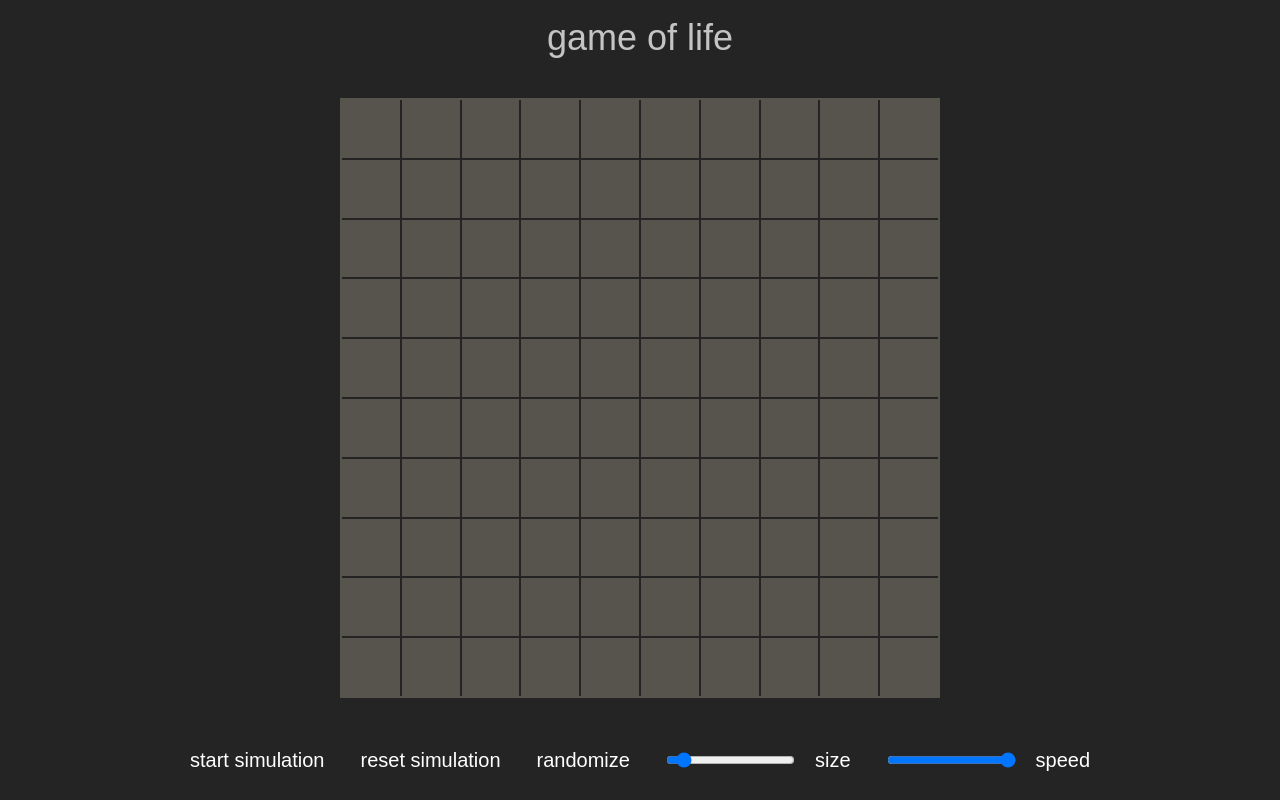
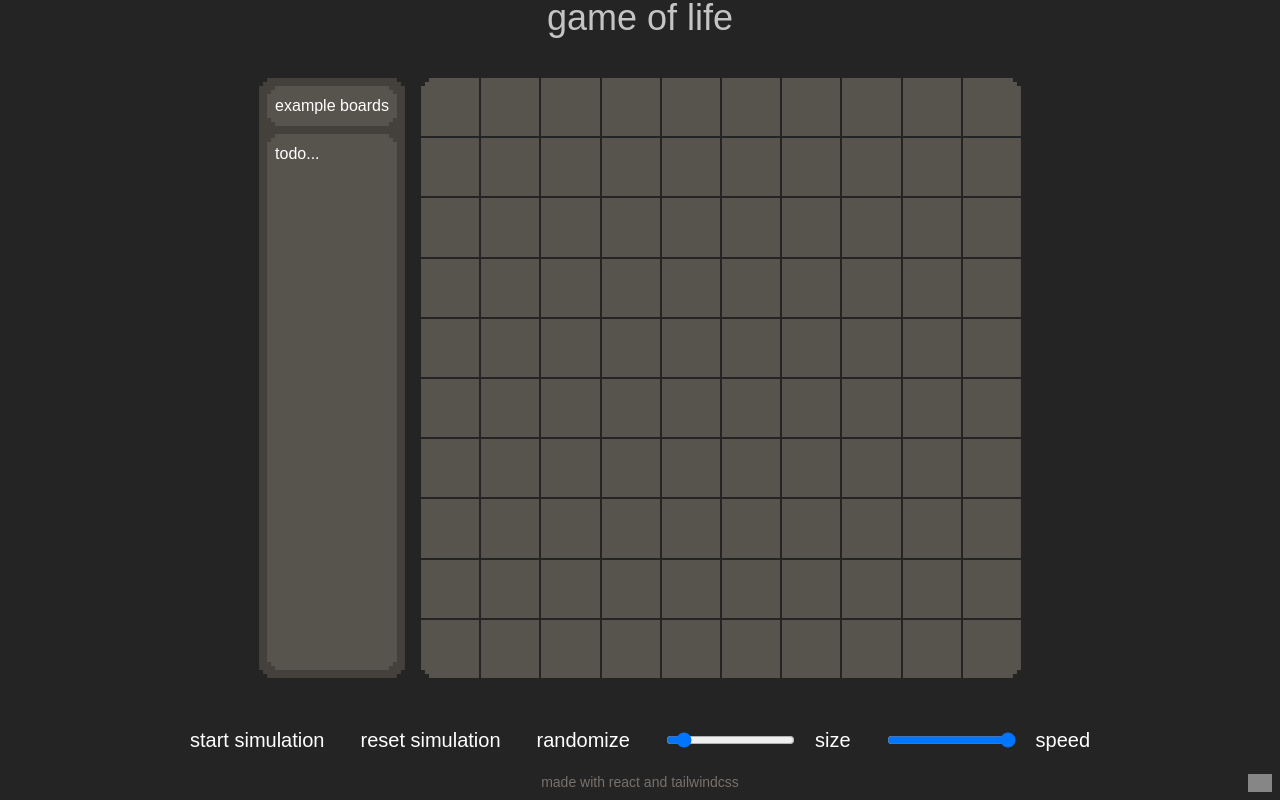
Before and after one commit to joshuatighe/game-of-life, a React (Vite) app: page / in a window 1280 px wide. Built offline with nearby package versions, Linux system fonts and the light colour scheme; grey boxes are pictures that could not be loaded; the HTML template or start-up script is replaced by a standard one; a web font is replaced by a local one.

Commit message:
add footer and example boards scaffold

```diff
--- a/src/App.jsx
+++ b/src/App.jsx
@@ -2,6 +2,8 @@ import { useEffect, useState } from 'react'
 import Board from './Board'
 import Button from './Button'
 import Slider from './Slider'
+import ExampleBoards from './ExampleBoards'
+import Footer from './Footer'
 import './styles.css'
 
 const App = () => {
@@ -135,10 +137,13 @@ const App = () => {
         <div className="text-4xl animate-pulse">
           game of life
         </div>
-        <Board
-          cells={cells}
-          handleCellClick={handleCellClick}
-        />
+        <div className='flex gap-4'>
+          <ExampleBoards />
+          <Board
+            cells={cells}
+            handleCellClick={handleCellClick}
+          />
+        </div>
         <div className='flex gap-5 text-xl'>
           <Button text={!run ? 'start simulation' : 'stop simulation'} handleClick={() => setRun(!run)}/>
           <Button text={'reset simulation'} handleClick={clearBoard} />
@@ -146,6 +151,7 @@ const App = () => {
           <Slider name={'size'} min={1} max={100} value={size} setValue={setSize} />
           <Slider name={'speed'} min={10} max={1000} value={speed} setValue={setSpeed} />
         </div>
+        <Footer />
       </div>
     </>
   )
--- a/src/Board.jsx
+++ b/src/Board.jsx
@@ -3,7 +3,7 @@ import CellRow from './CellRow'
 const Board = ({ cells, handleCellClick }) => {
 
   return (
-    <div className="flex flex-col border-2 border-stone-600 w-150 h-150 gap-0.5">
+    <div className="flex flex-col w-150 h-150 gap-0.5 pixel-corners">
       {cells.map(cellRow =>
         <CellRow
           cellRow={cellRow}
--- /dev/null
+++ b/src/ExampleBoards.jsx
@@ -0,0 +1,12 @@
+const ExampleBoards = () => {
+  return (
+    <div className="bg-stone-700 p-2 pixel-corners flex flex-col gap-2">
+      <div className="bg-stone-600 p-2 pixel-corners">example boards</div>
+      <div className="bg-stone-600 p-2 pixel-corners justify-self-stretch flex-1">
+        todo...
+      </div>
+    </div>
+  )
+}
+
+export default ExampleBoards
--- /dev/null
+++ b/src/Footer.jsx
@@ -0,0 +1,22 @@
+const Footer = () => {
+  return (
+    <div>
+      <div className="absolute inset-x-0 bottom-0 justify-self-center m-2 text-sm text-stone-500">
+        made with <a className="hover:underline" href="https://react.dev/">react</a> and <a href="https://tailwindcss.com/" className="hover:underline">tailwindcss</a>
+      </div>
+      <div className="absolute inset-x-0 bottom-0 justify-self-end m-2 text-sm text-stone-500">
+        <a href="https://github.com/joshuatighe/game-of-life" target="_blank">
+          <img
+            src="https://unpkg.com/pixelarticons@1.8.1/svg/github.svg"
+            width={24}
+            height={24}
+            className="invert-40 hover:invert-75"
+          />
+        </a>
+      </div>
+    </div>
+
+  )
+}
+
+export default Footer
```
